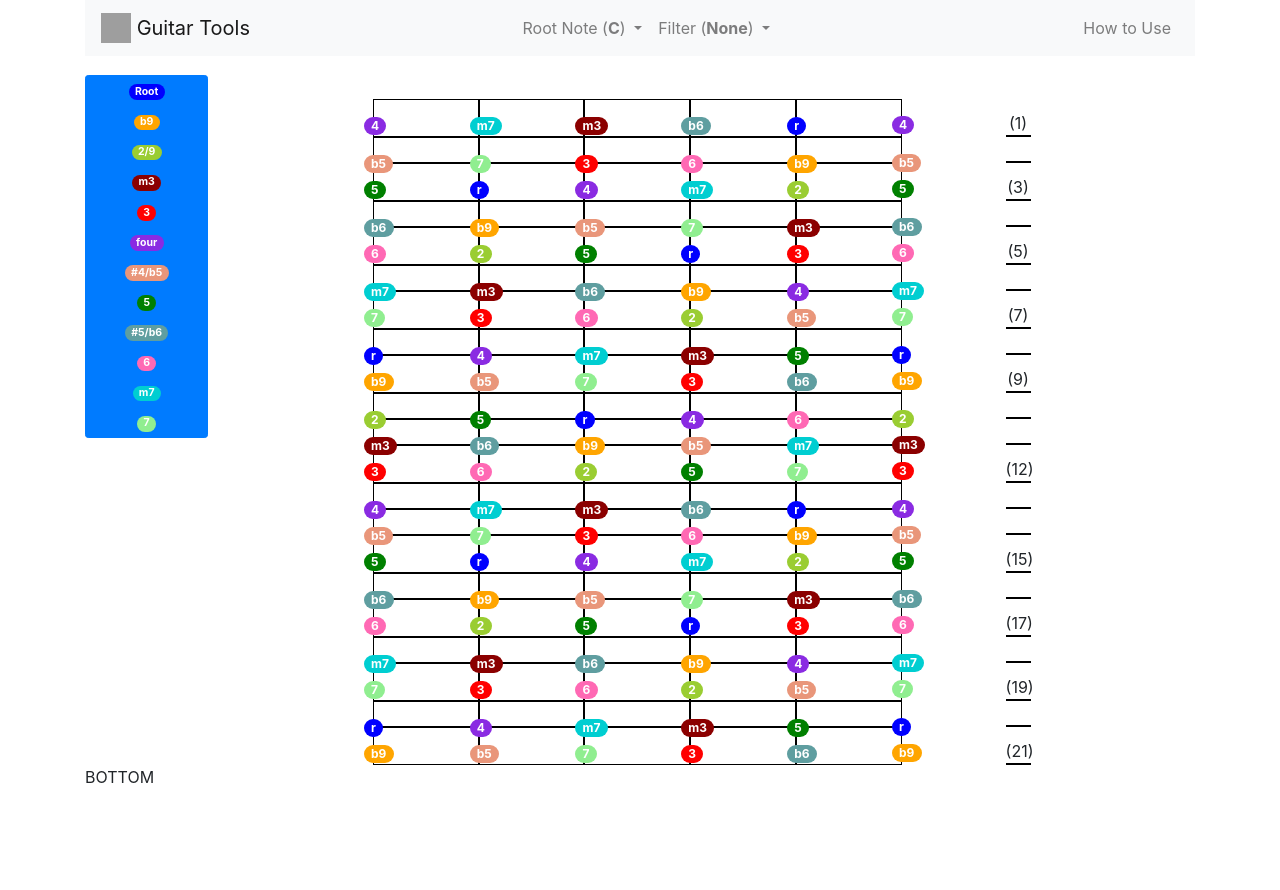
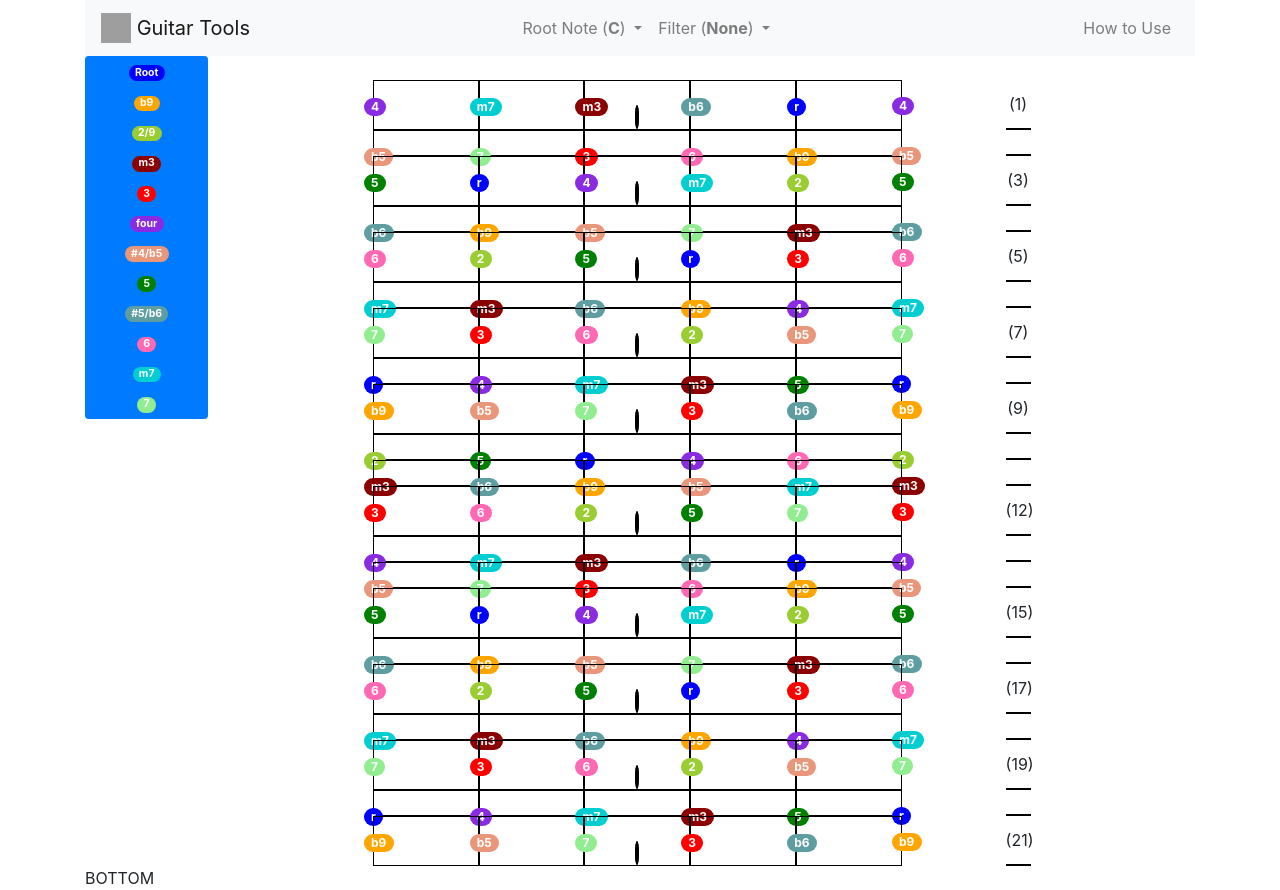
Before and after one commit to jsantoru/guitar-tools, a Vue app: page / in a window 1280 px wide. Before the commit the page ends 800 px from the top, so only its background shows below. Built offline with nearby package versions, Linux system fonts and the light colour scheme; grey boxes are pictures that could not be loaded.

Commit message:
fret markers, still a WIP

```diff
--- a/src/components/Fretboard.vue
+++ b/src/components/Fretboard.vue
@@ -4,16 +4,19 @@
     <div class="fretboard">
       <br/>
         <div class="fret" v-for="(fret, index) in fretboard">
-          <div class="note" :class="{fullborder: !note.isLast}" v-for="note in fret">
+          <div class="note" :class="{fullborder: !note.isLast}" v-for="(note, noteIndex) in fret">
             <div :class="{hide:shouldHide(note.intervalId)}">
               <span class="badge badge-pill badge-primary notebadge" :class="getClass(note.intervalId)">{{note.intervalId}}</span>
+            </div>
+            <div class="dotWrapper">
+              <span v-if="shouldShowDot(noteIndex, index+1)" class="dot"></span>
             </div>
           </div>
           <div class="fretNum">
             <span v-if="shouldShowFret(index+1)" >({{index + 1}})</span>
           </div>
         </div>
-    </div>
+      </div>
     <div class="right"></div>
   </div>
 </template>
@@ -69,12 +72,17 @@
     },
 
     methods: {
+      shouldShowDot(noteIndex, fretNum) {
+        return noteIndex == 2 && this.shouldShowFret(fretNum);
+      },
+
       shouldShowFret(fretNum) {
         if(this.fretNumsToShow.includes(fretNum)) {
             return true;
         }
         return false;
       },
+
       shouldHide(intervalId) {
         var filtered = this.intervals.filter(item => item.id == intervalId)[0];
         if(filtered && filtered.isSelected) {
@@ -125,7 +133,6 @@
     },
 
     created: function() {
-      // build the fretboard
       this.buildFretboard();
     }
   }
@@ -133,6 +140,25 @@
 
 <!-- Add "scoped" attribute to limit CSS to this component only -->
 <style scoped>
+
+  .shaded {
+    background-color:gray;
+  }
+
+  .dotWrapper {
+    width:100%;
+    text-align:center;
+  }
+
+  .dot {
+    border-radius: 50%;
+    width: 100px;
+    height: 100px;
+
+    background-color:black;
+    border: solid black 2px;
+  }
+
   .fretNum {
     width:25px;
     border-bottom: solid black 2px;
@@ -141,7 +167,8 @@
   }
 
   .hide {
-    display:none;
+    /*display:none;*/
+    visibility:hidden;
   }
 
   .fretboard-container {
@@ -170,6 +197,7 @@
 
   .note {
     flex:1;
+    position:relative;
   }
 
   .notebadge {
```
